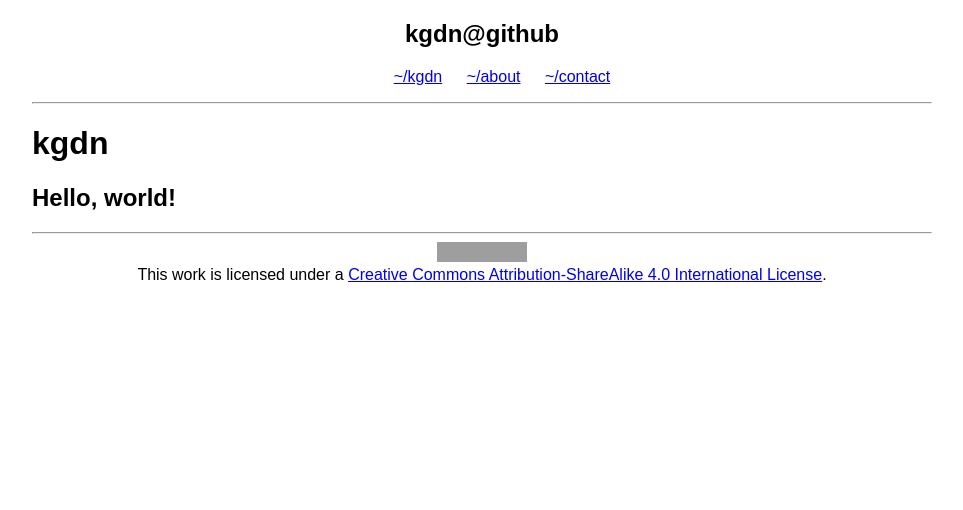
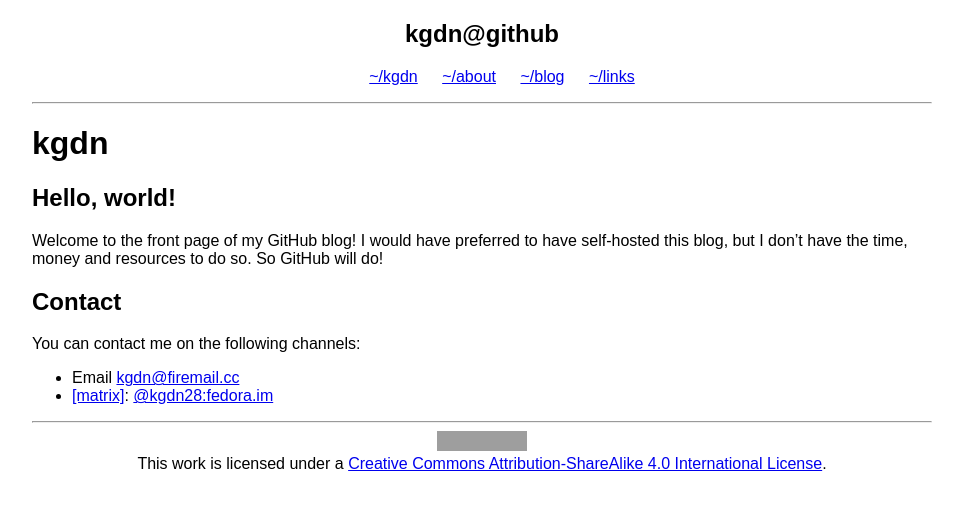
Before and after one commit to kgdn/kgdn.github.io, a Jekyll site: the page built from index.md, in a window 1280 px wide. Shown: the top 510 px of the page, without its empty margins (158-1121 px from the left). Built offline with Jekyll 4.4.1, drawn with Linux system fonts in a browser that asks for light colours; grey boxes are pictures that could not be loaded.

Commit message:
Update index.md

```diff
--- a/_includes/header.html
+++ b/_includes/header.html
@@ -4,7 +4,8 @@
         <ul>
             <li><a href="/">~/kgdn</a></li>
             <li><a href="/about">~/about</a></li>
-            <li><a href="/contact">~/contact</a></li>
+            <li><a href="/blog">~/blog</a></li>
+            <li><a href="/links">~/links</a></li>
         </ul>
     </nav>
     <hr>
--- a/index.md
+++ b/index.md
@@ -1,6 +1,12 @@
 ---
 title: kgdn
-description: Welcome to my blog!
+description: Welcome to the front page of my GitHub blog!
 layout: home
 ---
 ## Hello, world!
+{{ page.description }} I would have preferred to have self-hosted this blog, but I don't have the time, money and resources to do so. So GitHub will do!
+
+## Contact
+You can contact me on the following channels:
+- Email [kgdn@firemail.cc](mailto:Kieran Gordon <kgdn@firemail.cc>)
+- [\[matrix\]](https://matrix.org/): [@kgdn28:fedora.im](https://matrix.to/#/@kgdn28:fedora.im)
```
